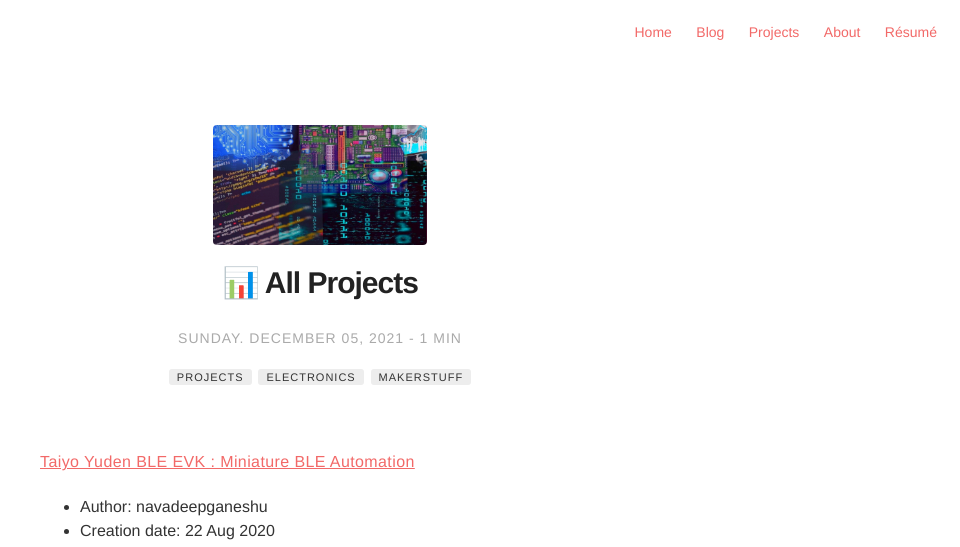
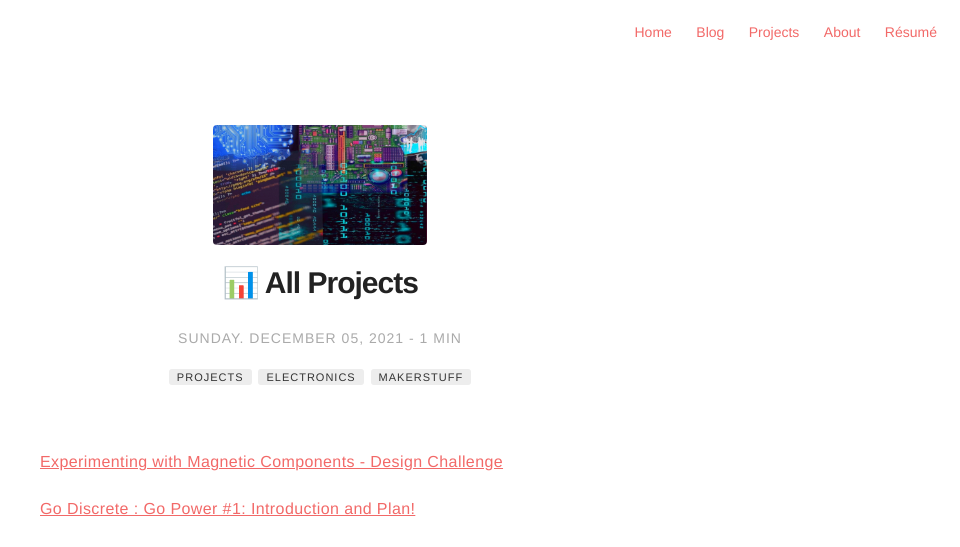
Before and after one commit to ngu25/ngu25.github.io, a Jekyll site: the page built from _posts/2021-12-05-all-projects.markdown, in a window 1280 px wide and 1400 px high. Shown: the top 547 px of the window, without its empty margins (320-1280 px from the left). Built offline with Jekyll 4.4.1, drawn with Linux system fonts in a browser that asks for light colours; comment, search, counter and statistics services are not loaded; some of the changed text lies outside the part shown.

Commit message:
my updates

```diff
--- a/_config.yml
+++ b/_config.yml
@@ -52,7 +52,7 @@ email: navadeepganesh.ngu@gmail.com
 authors:
   navadeepganeshu:
     name: Navadeep
-    bio: Student, EE
+    bio: "hardware design | embedded sys | analog & power -- is all i see around me \n"
     external-image: false
     picture: assets/images/profile.jpg
     twitter: UNavadeep
--- a/_posts/2021-12-05-all-projects.markdown
+++ b/_posts/2021-12-05-all-projects.markdown
@@ -17,12 +17,20 @@ author: navadeepganeshu
 externalLink: false
 ---
 
-[Taiyo Yuden BLE EVK : Miniature BLE Automation](https://community.element14.com/technologies/embedded/b/blog/posts/taiyo-yuden-ble-evk-miniature-ble-automation)
+[Experimenting with Magnetic Components - Design Challenge](https://community.element14.com/challenges-projects/design-challenges/experimenting-with-magnetic-components/)
+
+[Go Discrete : Go Power #1: Introduction and Plan!](https://community.element14.com/challenges-projects/design-challenges/experimenting-with-magnetic-components/b/blog/posts/go-discrete-go-power-1-introduction-and-plan)
+
+[Go Discrete : Go Power #2: Building and Testing the Power Converter](https://community.element14.com/challenges-projects/design-challenges/experimenting-with-magnetic-components/b/blog/posts/go-discrete-go-power-2-building-and-testing-the-power-converter)
+
 
 - Author: navadeepganeshu
-- Creation date: 22 Aug 2020
+- Creation date: Oct 2021 - Nov 2021
 
-<img src="https://community.element14.com/resized-image/__size/647x269/__key/communityserver-blogs-components-weblogfiles/00-00-00-00-07/3365.contentimage_5F00_151867.jpg" width="620" height="300">
+<img src="https://community.element14.com/resized-image/__size/620x409/__key/communityserver-blogs-components-weblogfiles/00-00-00-03-39/5086.contentimage_5F00_214294.jpg" width="620" height="380">
+<img src="https://community.element14.com/resized-image/__size/479x359/__key/communityserver-blogs-components-weblogfiles/00-00-00-03-39/7446.contentimage_5F00_216140.jpg" width="620" height="380">
+<img src="https://community.element14.com/resized-image/__size/620x320/__key/communityserver-blogs-components-weblogfiles/00-00-00-03-39/6038.contentimage_5F00_216258.jpg" width="620" height="380">
+<img src="https://community.element14.com/resized-image/__size/620x436/__key/communityserver-blogs-components-weblogfiles/00-00-00-03-39/5852.contentimage_5F00_216266.jpg" width="620" height="440">
 
 ---
 
@@ -36,19 +44,22 @@ externalLink: false
 
 ---
 
-[Experimenting with Magnetic Components - Design Challenge](https://community.element14.com/challenges-projects/design-challenges/experimenting-with-magnetic-components/)
-
-[Go Discrete : Go Power #1: Introduction and Plan!](https://community.element14.com/challenges-projects/design-challenges/experimenting-with-magnetic-components/b/blog/posts/go-discrete-go-power-1-introduction-and-plan)
-
-[Go Discrete : Go Power #2: Building and Testing the Power Converter](https://community.element14.com/challenges-projects/design-challenges/experimenting-with-magnetic-components/b/blog/posts/go-discrete-go-power-2-building-and-testing-the-power-converter)
-
+[Taiyo Yuden BLE EVK : Miniature BLE Automation](https://community.element14.com/technologies/embedded/b/blog/posts/taiyo-yuden-ble-evk-miniature-ble-automation)
 
 - Author: navadeepganeshu
-- Creation date: Oct - Nov 2021
+- Creation date: 22 Aug 2020
 
-<img src="https://community.element14.com/resized-image/__size/620x409/__key/communityserver-blogs-components-weblogfiles/00-00-00-03-39/5086.contentimage_5F00_214294.jpg" width="620" height="380">
-<img src="https://community.element14.com/resized-image/__size/479x359/__key/communityserver-blogs-components-weblogfiles/00-00-00-03-39/7446.contentimage_5F00_216140.jpg" width="620" height="380">
-<img src="https://community.element14.com/resized-image/__size/620x320/__key/communityserver-blogs-components-weblogfiles/00-00-00-03-39/6038.contentimage_5F00_216258.jpg" width="620" height="380">
-<img src="https://community.element14.com/resized-image/__size/620x436/__key/communityserver-blogs-components-weblogfiles/00-00-00-03-39/5852.contentimage_5F00_216266.jpg" width="620" height="440">
+<img src="https://community.element14.com/resized-image/__size/647x269/__key/communityserver-blogs-components-weblogfiles/00-00-00-00-07/3365.contentimage_5F00_151867.jpg" width="620" height="300">
 
 ---
+
+[Multiutility AgriBot](https://github.com/NavadeepGaneshU/AgriBot_RUASIC2020)
+
+- Author: navadeepganeshu
+- Creation date: Nov 2019 - Feb 2020
+
+<img src="https://github.com/NavadeepGaneshU/AgriBot_RUASIC2020/raw/main/CAD%20Models/Full%20view.jpeg" width="620" height="300">
+
+<iframe width="560" height="310" src="https://www.youtube.com/embed/WSfw8IrvT0Q" frameborder="0" allowfullscreen></iframe>
+
+---
--- a/_posts/2021-12-05-analog-res-blog1.markdown
+++ b/_posts/2021-12-05-analog-res-blog1.markdown
@@ -1,5 +1,5 @@
 ---
-title: "Analog Electronics Resources - Jim Williams"
+title: "Analog Electronics Resources: Jim Williams"
 layout: post
 date: 2021-12-05
 image: https://www.edn.com/wp-content/uploads/contenteetimes-images-edn-analog-jim-williams-tek-scopes.jpg
--- a/_posts/2021-12-05-clevertronics-blog0.markdown
+++ b/_posts/2021-12-05-clevertronics-blog0.markdown
@@ -1,5 +1,5 @@
 ---
-title: "CL3VERTRONICS -- spark something!!!"
+title: "CL3VERTRONICS - spark something!!!"
 layout: post
 date: 2021-12-05
 image: /assets/images/blog/clevertronics_poster.jpg
```
Also changed, not shown: _posts/2021-12-06-my-updates-blog2.markdown (+7 -0 lines).
